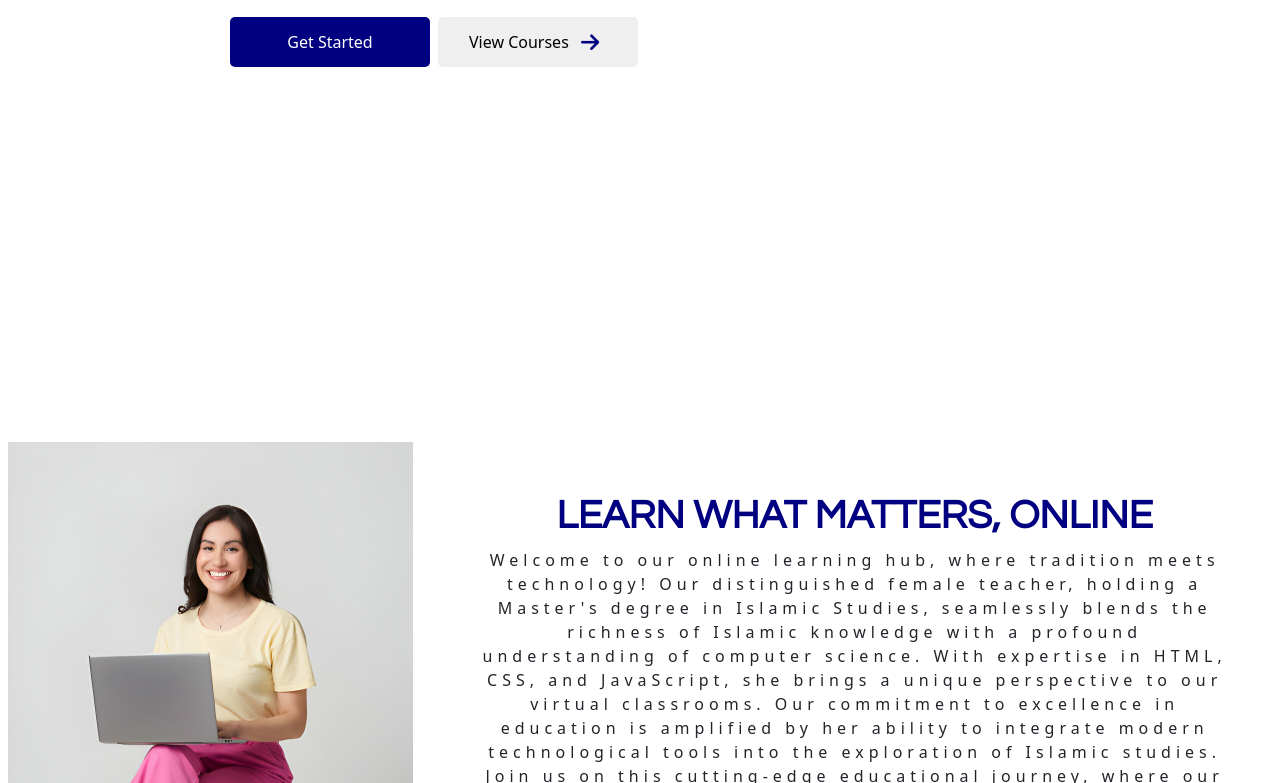
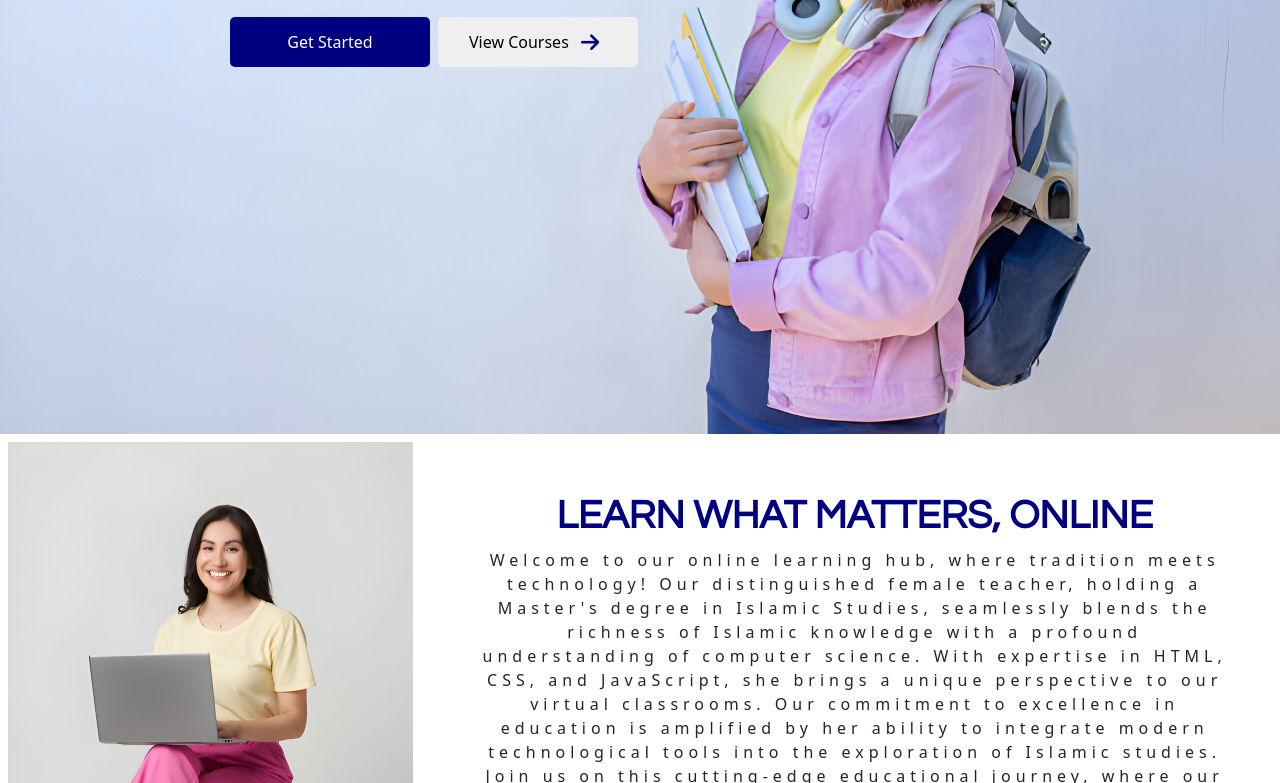
Before and after one commit to Imuhammadtaha/CodeAcademia, a plain HTML site: page index.html in a window 1280 px wide. Shown: the part 366-1149 px from the top of the page. Drawn offline with nearby package versions, Linux system fonts and the light colour scheme.

Commit message:
Update style.css

```diff
--- a/style.css
+++ b/style.css
@@ -10,7 +10,7 @@
 
 }
 .base{
-    background: url("imag/1.jpg");
+    background: url("1.jpg");
     min-height: 100vh;
 
     background-size: cover;
```
